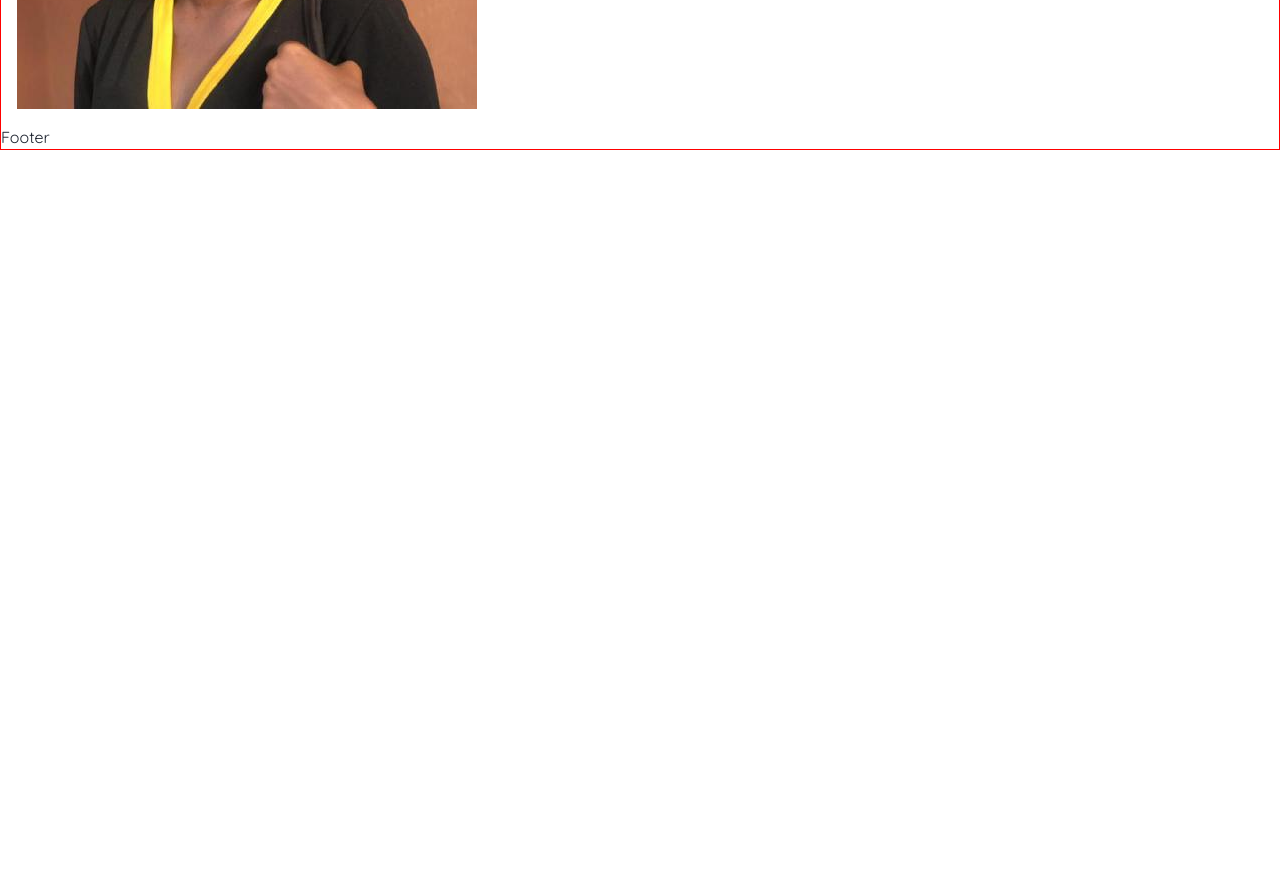
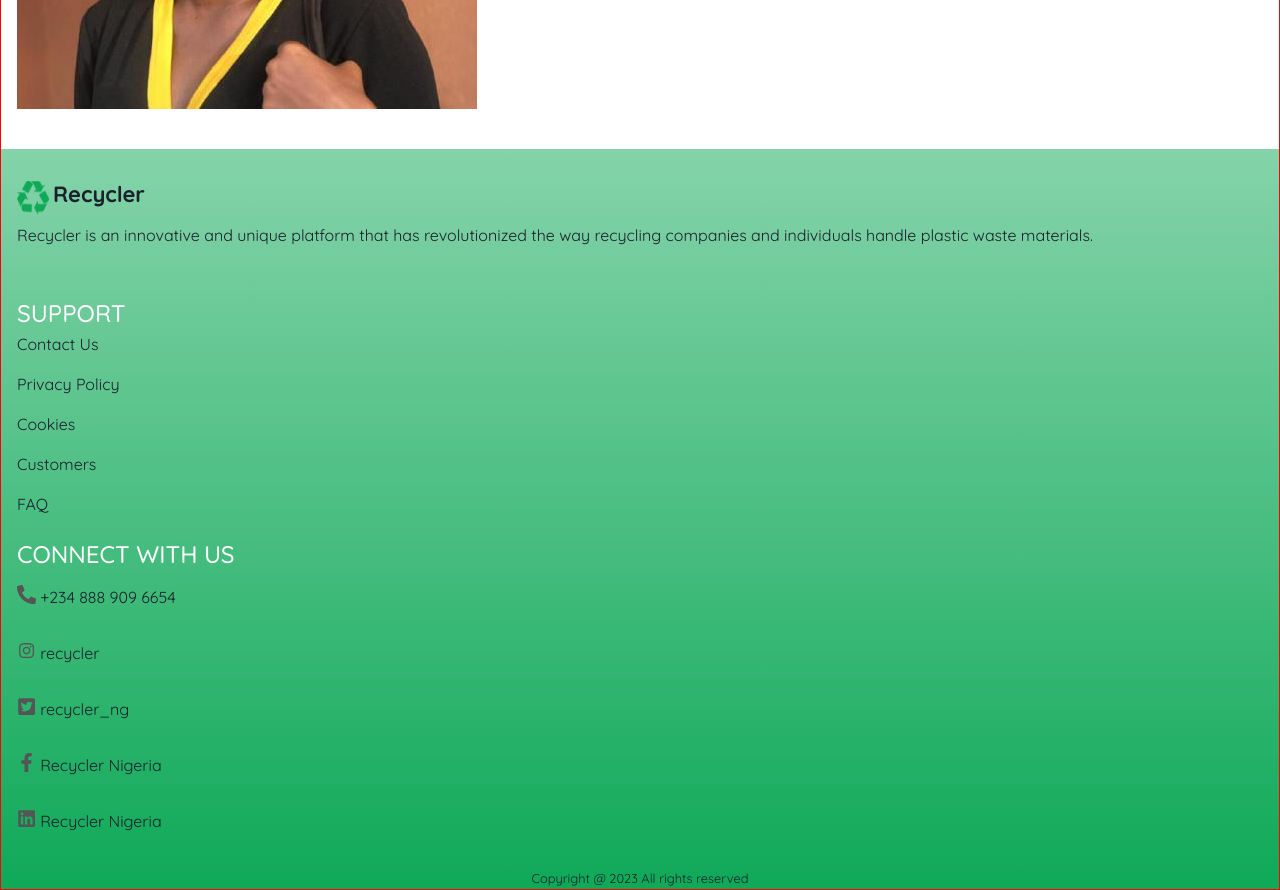
Before and after one commit to Recycler-App/Frontend, a React (Create React App) app: page /AboutUs in a window 1280 px wide. Shown: the part 1400-2290 px from the top of the page. Before the commit the page ends 1550 px from the top, so only its background shows below. Built offline with nearby package versions, Linux system fonts and the light colour scheme.

Commit message:
started with footer, almost done ;)

```diff
--- a/src/components/Footer.tsx
+++ b/src/components/Footer.tsx
@@ -1,8 +1,62 @@
 import React from 'react'
+import recyclericon from '../assets/Vector.png'
+import { FaPhoneAlt } from 'react-icons/fa'
+import { AiOutlineInstagram } from 'react-icons/ai'
+import { FaTwitterSquare } from 'react-icons/fa'
+import { FaFacebookF } from 'react-icons/fa'
+import { FaLinkedin } from 'react-icons/fa'
 
 const Footer = () => {
   return (
-    <div>Footer</div>
+    <section className='mt-2 sec-one'>
+      <article className='mt-4 p-3'>
+        <div className='d-flex navicon mt-3'>
+          <img src={recyclericon} alt='recyclericon' />
+          <h4 className='ms-1 iconText'>Recycler</h4>
+        </div>
+        <p className='mt-2 mainP'>
+          Recycler is an innovative and unique platform that has revolutionized
+          the way recycling companies and individuals handle plastic waste
+          materials.
+        </p>
+      </article>
+      <article className='mt-1 p-3'>
+        <section>
+          <h4 className='text-uppercase footerText mb-1'>support</h4>
+          <p>Contact Us</p>
+          <p>Privacy Policy</p>
+          <p>Cookies</p>
+          <p>Customers</p>
+          <p>FAQ</p>
+        </section>
+        <section className='mt-4'>
+          <h4 className='text-uppercase footerText mb-1'>connect with us</h4>
+          <div className='d-flex mt-3'>
+            <FaPhoneAlt className='footerIcon'/>
+            <p className='ms-1'>+234 888 909 6654</p>
+          </div>
+          <div className='d-flex navicon mt-3'>
+            <AiOutlineInstagram className='footerIcon'/>
+            <p className='ms-1'>recycler</p>
+          </div>
+          <div className='d-flex navicon mt-3'>
+            <FaTwitterSquare className='footerIcon'/>
+            <p className='ms-1'>recycler_ng</p>
+          </div>
+          <div className='d-flex navicon mt-3'>
+            <FaFacebookF className='footerIcon'/>
+            <p className='ms-1'>Recycler Nigeria</p>
+          </div>
+          <div className='d-flex navicon mt-3'>
+            <FaLinkedin className='footerIcon'/>
+            <p className='ms-1'>Recycler Nigeria</p>
+          </div>
+        </section>
+      </article>
+      <footer className='text-center'>
+        <small>Copyright @ 2023 All rights reserved</small>
+      </footer>
+    </section>
   )
 }
 
--- a/src/style/Footer.css
+++ b/src/style/Footer.css
@@ -0,0 +1,15 @@
+.sec-one {
+  background: linear-gradient(
+    180deg,
+    rgba(15, 169, 88, 0.51) 0%,
+    #0fa958 99.99%,
+    #0fa958 100%
+  );
+}
+.footerText {
+  color: white;
+}
+.footerIcon {
+  font-size: 1.2rem;
+  color: #555555;
+}
```
